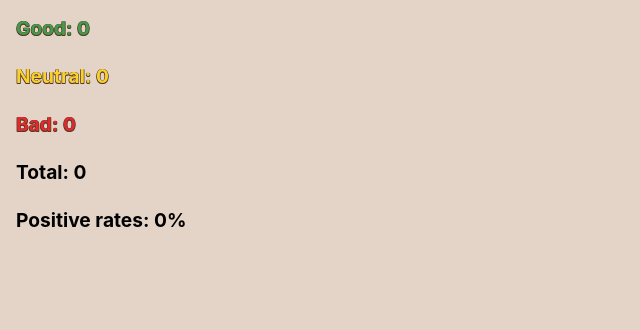
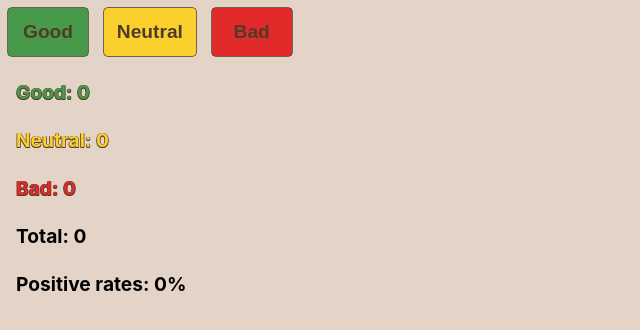
Before and after one commit to kamilaadamska/goit-react-hw-02-feedback, a React (Create React App) app: page / in a window 1280 px wide. Shown: the top 330 px of the page, without its empty margins (0-640 px from the left). Built offline with nearby package versions, Linux system fonts and the light colour scheme.

Commit message:
Refactoring: added feedbackoptions component

```diff
--- a/src/components/App.jsx
+++ b/src/components/App.jsx
@@ -1,11 +1,18 @@
 import { Component } from 'react';
 import { Statistics } from './statistics/Statistics';
+import { FeedbackOptions } from './feedbackoptions/FeedbackOptions';
 
 class App extends Component {
   state = {
     good: 0,
     neutral: 0,
     bad: 0,
+  };
+
+  countEveryOption = option => {
+    this.setState(prevState => ({
+      [option]: prevState[option] + 1,
+    }));
   };
 
   countTotalFeedback = () => {
@@ -23,6 +30,11 @@ class App extends Component {
     const { good, neutral, bad } = this.state;
 
     return (
+      <>
+        <FeedbackOptions
+          options={Object.keys(this.state)}
+          onLeaveFeedback={this.countEveryOption}
+        />
         <Statistics
           good={good}
           neutral={neutral}
@@ -30,6 +42,7 @@ class App extends Component {
           total={this.countTotalFeedback()}
           positivePercentage={this.countPositiveFeedbackPercentage()}
         />
+      </>
     );
   }
 }
--- /dev/null
+++ b/src/components/feedbackoptions/FeedbackOptions.jsx
@@ -0,0 +1,24 @@
+import { getRateColor } from 'components/getratecolor';
+import css from './feedbackoptions.module.css';
+
+export const FeedbackOptions = ({ options, onLeaveFeedback }) => {
+  return (
+    <>
+      {options.map((option, index) => {
+        return (
+          <button
+            type="button"
+            onClick={() => onLeaveFeedback(option)}
+            className={css.ratingButtons}
+            style={{
+              backgroundColor: getRateColor(option),
+            }}
+            key={index}
+          >
+            {option}
+          </button>
+        );
+      })}
+    </>
+  );
+};
--- /dev/null
+++ b/src/components/feedbackoptions/feedbackoptions.module.css
@@ -0,0 +1,18 @@
+.ratingButtons {
+  min-width: 5rem;
+  margin: 0.5rem;
+  padding: 0.8rem;
+  border: none;
+  border-radius: 4px;
+  text-transform: capitalize;
+  color: #523a28;
+  font-weight: 700;
+  font-size: 1.2rem;
+  box-shadow: 0.5px 0.5px 0 #523a28, -0.5px -0.5px 0 #523a28,
+    0.5px -0.5px 0 #523a28, -0.5px 0.5px 0 #523a28;
+}
+
+.ratingButtons:hover {
+  transform: scale(1.05);
+  cursor: pointer;
+}
--- /dev/null
+++ b/src/components/getratecolor.js
@@ -0,0 +1,12 @@
+export const getRateColor = rate => {
+  switch (rate) {
+    case 'good':
+      return '#469A49';
+    case 'neutral':
+      return '#FAD02C';
+    case 'bad':
+      return '#E12A2A';
+    default:
+      throw new Error(`Rating type is not recognized.`);
+  }
+};
--- a/src/components/statistics/Statistics.jsx
+++ b/src/components/statistics/Statistics.jsx
@@ -1,4 +1,5 @@
 import css from './statistics.module.css';
+import { getRateColor } from 'components/getratecolor';
 
 export const Statistics = ({
   good,
@@ -40,16 +41,3 @@ export const Statistics = ({
     </>
   );
 };
-
-const getRateColor = rate => {
-  switch (rate) {
-    case 'good':
-      return '#469A49';
-    case 'neutral':
-      return '#FAD02C';
-    case 'bad':
-      return '#E12A2A';
-    default:
-      throw new Error(`Rating type is not recognized.`);
-  }
-};
```
Also changed, not shown: src/components/getfeedback/getfeedback.module.css (+0 -19 lines). Lines whose indentation alone changed are shown as unchanged.
